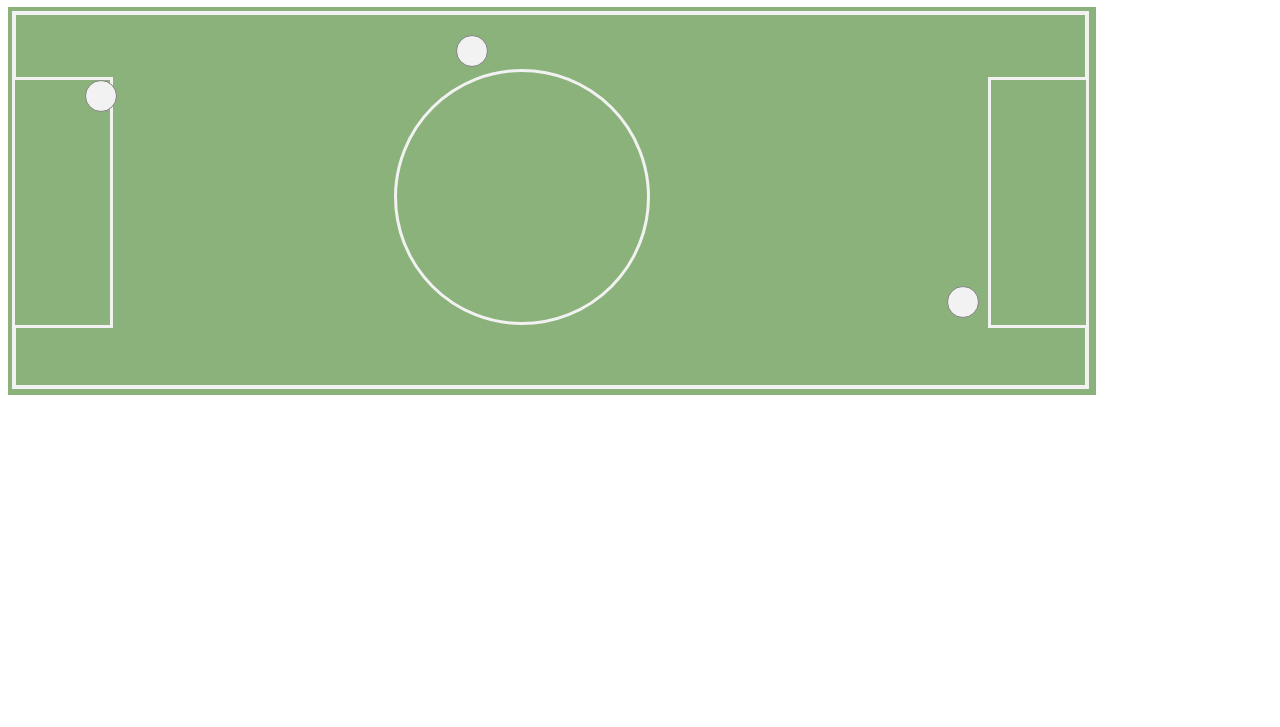
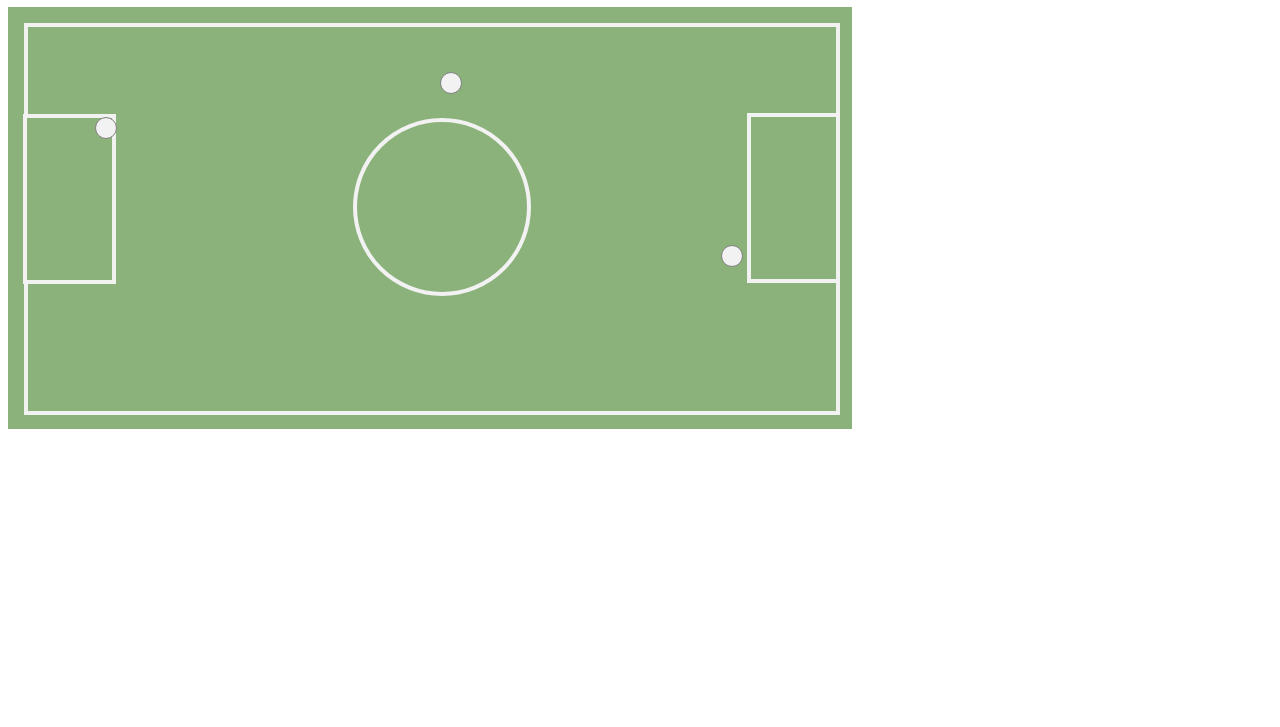
Before and after one commit to YolandaVenturaChz/canchita, a plain HTML site: page index.html in a window 1280 px wide. Shown: the part 73-800 px from the top of the page. Drawn offline with Linux system fonts and the light colour scheme.

Commit message:
subiendo canchita

```diff
--- a/css/main.css
+++ b/css/main.css
@@ -1,79 +1,75 @@
 .box{
-  width: 1080px;
-  height: 380px;
+  width: 844px;
+  height: 422px;
   background: #8CB27C;
-  padding: 4px;
+  position: absolute;
+
 }
 .box1{
-  width: 1059px;
-  height: 360px;
+  width: 808px;
+  height: 384px;
   border: 4px solid #f2f2f2;
-  padding:5px;
-  background: #8CB27C;
+  margin:16px 16px 16px 16px;
+  position: absolute;
 }
 .box2{
-     width: 95px;
-     height: 245px;
-     border: 3px solid #f2f2f2;
+     width: 85px;
+     height: 162px;
+     border: 4px solid #f2f2f2;
      background: #8CB27C;
-     left:12px;
-     top:150px;
-     position:absolute;
+     top:107px;
+     left: 15px;
+     position: relative;
+
 }
 .box3{
-     width: 95px;
-     height: 245px;
-     border: 3px solid #f2f2f2;
+     width: 85px;
+     height: 162px;
+     border: 4px solid #f2f2f2;
      background: #8CB27C;
-     left:973px;
-     top:-3px;
-     position:absolute;
+     left:739px;
+     bottom: 64px;
+     position: relative;
+
 }
 .bigball{
-    width: 250px;
-    height: 250px;
-    -moz-border-radius: 50%;
-    -webkit-border-radius: 50%;
+    width: 170px;
+    height: 170px;
     border-radius: 50%;
     background: #8CB27C;
-    right:436.5px;
-    bottom: 0.01px;
-    border: 3px solid #f2f2f2;
-    position: absolute;
-}
+    left: 345px;
+    bottom: 229px;
+    border: 4px solid #f2f2f2;
+    position: relative;
+  }
 .ball1{
-    width: 30px;
-    height:30px;
-    -moz-border-radius: 50%;
-    -webkit-border-radius: 50%;
+    width: 20px;
+    height:20px;
     border-radius: 50%;
     background: #f2f2f2;
-    right:530px;
-    bottom: 210px;
+    left: 87px;
+    bottom: 408px;
     border: 1px solid grey;
-    position: absolute;
-}
+    position: relative
+  }
 .ball2{
-    width: 30px;
-    height:30px;
-    -moz-border-radius: 50%;
-    -webkit-border-radius:50%;
+    width:20px;
+    height:20px;
     border-radius: 50%;
     background: #f2f2f2;
     border: 1px solid grey;
-    left:370px;
-    bottom:44px;
-    position: absolute;
+    left: 432px;
+    bottom:475px;
+    position: relative;
 }
 .ball3{
-    width: 30px;
-    height:30px;
-    -moz-border-radius: 50%;
-    -webkit-border-radius: 50%;
+    width:20px;
+    height:20px;
     border-radius: 50%;
     background: #f2f2f2;
-    left: 490px;
-    top:250px;
+    left: 713px;
+    bottom: 324px;
     border: 1px solid grey;
-    position: absolute;
+    position: relative;
+
 }
--- a/index.html
+++ b/index.html
@@ -3,32 +3,18 @@
   <head>
     <meta charset="utf-8">
     <title>CANCHITA</title>
-<link rel="stylesheet" href="css/main.css">
-<h1>la canchita porcop</h1>
-</head>
+    <link rel="stylesheet" href="css/main.css">
+    <h1>La canchita </h1>
+  </head>
+
   <body>
-    <div class="box">
-      <div class="box1">
-        <div class="box2">
-          <div class="box3">
-            <div class="bigball">
-              <div class="ball1">
-                <div class="ball2">
-                  <div class="ball3">
-
-                  </div>
-
-                </div>
-
-              </div>
-
-            </div>
-          </div>
-
-        </div>
-
-      </div>
-
-    </div>
+    <div class="box"></div>
+    <div class="box1"></div>
+    <div class="box2"></div>
+    <div class="box3"></div>
+    <div class="bigball"></div>
+    <div class="ball1"></div>
+    <div class="ball2"></div>
+    <div class="ball3"></div>
   </body>
 </html>
```
Also changed, not shown: 1 other file.
